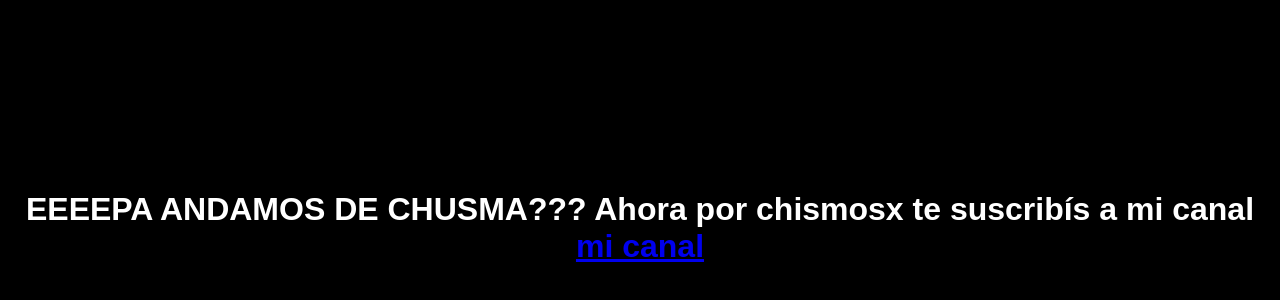
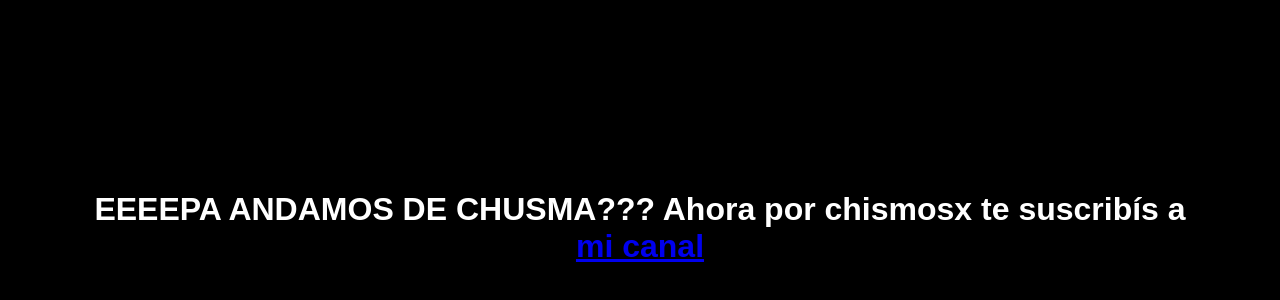
Before and after one commit to gonzalogacrez/nakah, a plain HTML site: page index.html in a window 1280 px wide. Shown: the part 62-362 px from the top of the page. Drawn offline with Linux system fonts and the light colour scheme.

Commit message:
Update index.html

```diff
--- a/index.html
+++ b/index.html
@@ -8,7 +8,7 @@
 </head>
 <body>
 
- <h1>EEEEPA ANDAMOS DE CHUSMA??? Ahora por chismosx te suscribís a mi canal <br>
+ <h1>EEEEPA ANDAMOS DE CHUSMA??? Ahora por chismosx te suscribís a <br>
 
             <a  href=https://www.youtube.com/@elnakah target="_blank">mi canal</a>
         </h1>
```
